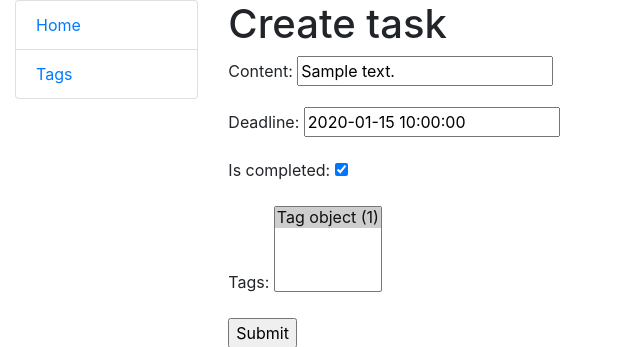
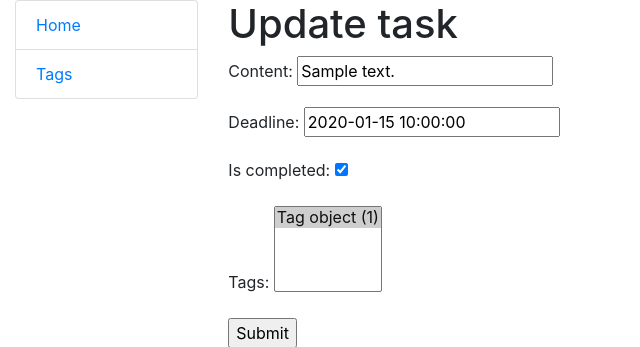
Before and after one commit to Komar88lvl/todo, a Django app: page /update/1/ in a window 1280 px wide. Shown: the top 347 px of the page, without its empty margins (0-640 px from the left). Run offline with Django 5.2, Linux system fonts and the light colour scheme; tables that the repository leaves empty hold one stand-in row (values such as "Sample post").

Commit message:
Change tag & task forms representation

```diff
--- a/templates/tracker/tag_form.html
+++ b/templates/tracker/tag_form.html
@@ -1,7 +1,7 @@
 {% extends "base.html" %}
 
 {% block content %}
-	<h1>Create tag</h1>
+	<h1>{{ object|yesno:"Update, Create" }} tag</h1>
   <form action="" method="post">
     {% csrf_token %}
     {{ form.as_p }}
--- a/templates/tracker/task_form.html
+++ b/templates/tracker/task_form.html
@@ -1,7 +1,7 @@
 {% extends "base.html" %}
 
 {% block content %}
-	<h1>Create task</h1>
+	<h1>{{ object|yesno:"Update, Create" }} task</h1>
   <form action="" method="post">
     {% csrf_token %}
     {{ form.as_p }}
```
